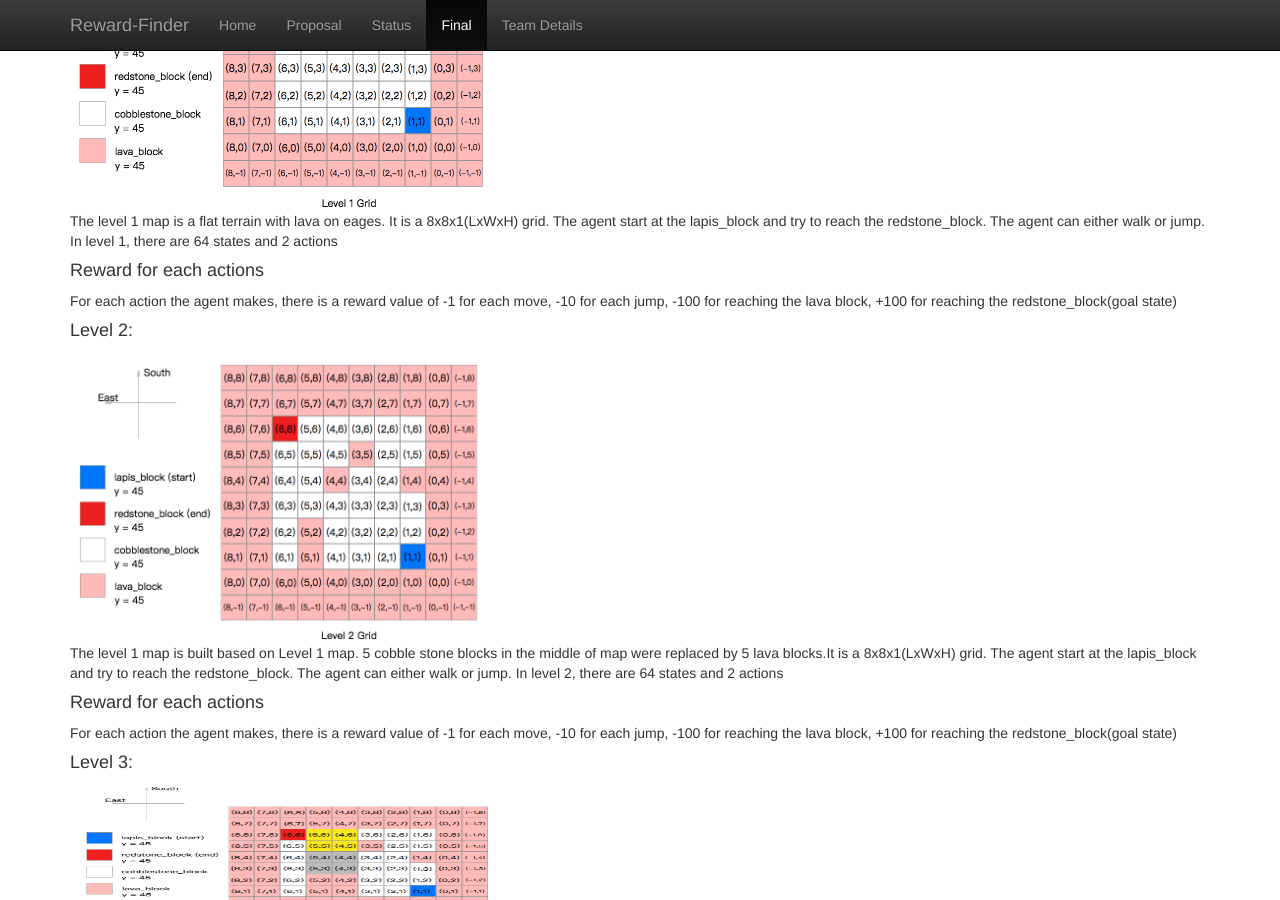
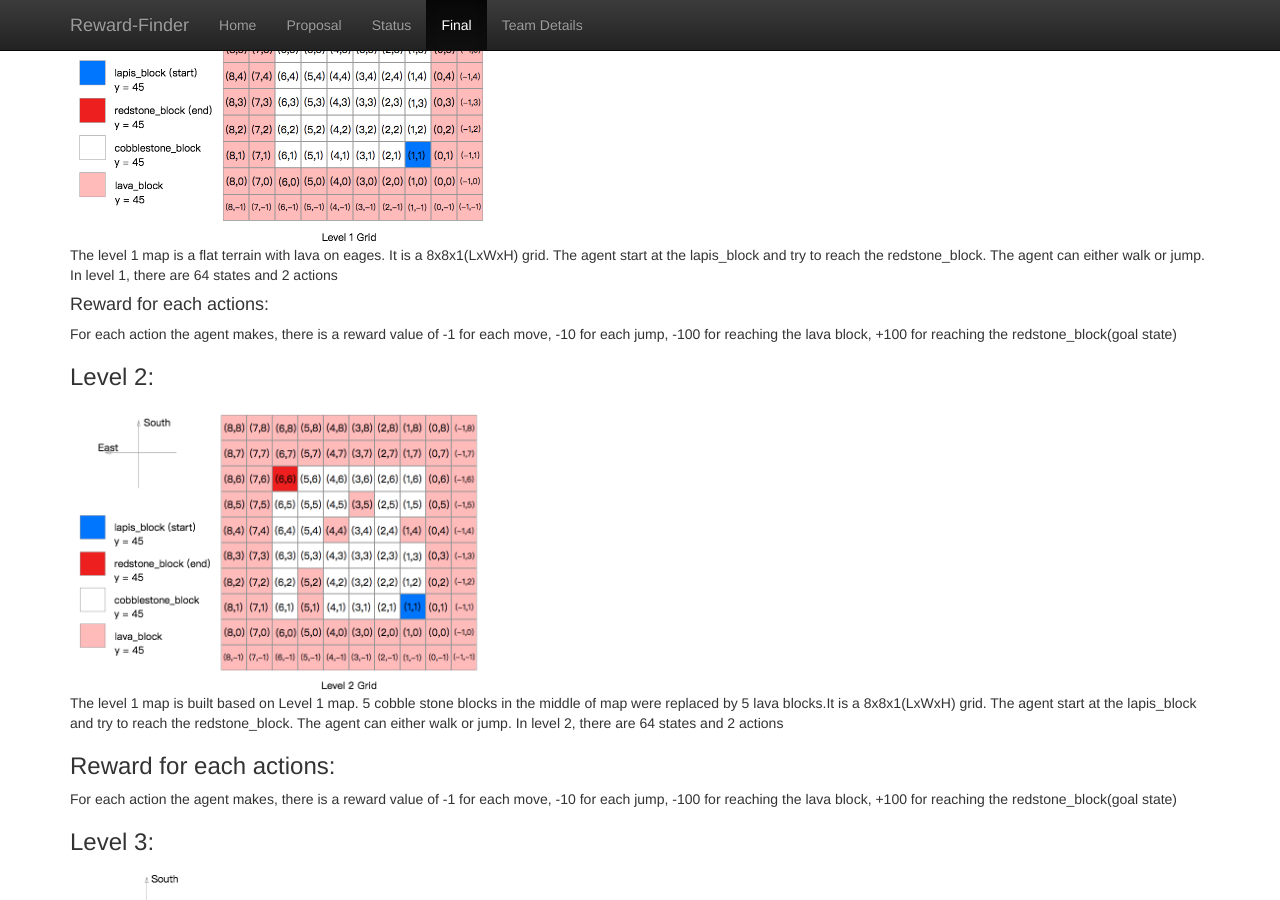
Before and after one commit to Moe202/CS175-Group-8, a Jekyll site: the page built from docs/final.md, in a window 1280 px wide and 900 px high, scrolled down 3305 px. Built offline with Jekyll 4.4.1, drawn with Linux system fonts in a browser that asks for light colours.

Commit message:
minor change on final report

```diff
--- a/docs/final.md
+++ b/docs/final.md
@@ -81,35 +81,35 @@
 
 ### Test Environment
 The figures show the grid layouts in two-dimensional. The figures specify the start and end blocks. Also，the figures show the terrian of mazes(the floor of the maze is cobblestone, block is built by glass\_blocks, hill is built by cobblestone\_blocks). The number in each grids represent the **(x,z)** value and each grids has an altitude value which is  **y**.
-#### Level 0:
+###  Level 0:
 <img src="images/level0gridf.png" title="grid" width="427" height="301" /> <br>
 The level 0 map is a flat terrain with lava on eages. There is a lava river blocks agent way to reach the goal state. It is a 8x8x1(LxWxH) grid. This level was used to show how changing the cost of jumping forces the agent to choose one path over the other. The first optimal path to the goal involves jumping over the lava to reach the goal block, whereas the second optimal path only includes walking.
 #### Reward for each actions for Agent 1:
 For each action the agent makes, there is a reward value of -1 for each move, -10 for each jump, -100 for reaching the lava block, +300 for reaching the redstone\_block(goal state).
 #### Reward for each actions for Agent 2:
-For each action the agent makes, there is a reward value of -1 for each move, -301 for each jump, -100 for reaching the lava block, +300 for reaching the redstone\_block(goal state)
+For each action the agent makes, there is a reward value of -1 for each move, -301 for each jump, -100 for reaching the lava block, +300 for reaching the redstone\_block(goal state)<br>
 
 Currently, we have three maps, each one is based on the previous one.
-#### Level 1:
+###  Level 1:
 <img src="images/level1gridf.png" title="grid" width="426" height="297" /> <br>
 The level 1 map is a flat terrain with lava on eages. It is a 8x8x1(LxWxH) grid. The agent start at the lapis\_block and try to reach the redstone\_block. The agent can either walk or jump. In level 1, there are 64 states and 2 actions
-#### Reward for each actions
-For each action the agent makes, there is a reward value of -1 for each move, -10 for each jump, -100 for reaching the lava block, +100 for reaching the redstone\_block(goal state)
-#### Level 2:
+#### Reward for each actions:
+For each action the agent makes, there is a reward value of -1 for each move, -10 for each jump, -100 for reaching the lava block, +100 for reaching the redstone\_block(goal state)<br>
+###  Level 2:
 <img src="images/level2gridf.png" title="grid" width="426" height="292" /> <br>
 The level 1 map is built based on Level 1 map. 5 cobble stone blocks in the middle of map were replaced by 5 lava blocks.It is a 8x8x1(LxWxH) grid. The agent start at the lapis\_block and try to reach the redstone\_block. The agent can either walk or jump. In level 2, there are 64 states and 2 actions
-#### Reward for each actions
-For each action the agent makes, there is a reward value of -1 for each move, -10 for each jump, -100 for reaching the lava block, +100 for reaching the redstone\_block(goal state)
-#### Level 3:
-<img src="images/level3gridf.png" title="grid" width="434" height="153" /> <br>
+### Reward for each actions:
+For each action the agent makes, there is a reward value of -1 for each move, -10 for each jump, -100 for reaching the lava block, +100 for reaching the redstone\_block(goal state)<br>
+### Level 3:
+<img src="images/level3gridf.png" title="grid" width="434" height="353" /> <br>
 Level 3 map was built based on level 2 map. A 2x2x2(LxWxH) glass block and a 2x2x1(LxWxH) cobble stone hill. Agent can jump over the cobble stone block(gold) but cannot jump over the glass block. The agent start at the lapis\_block and try to reach the redstone\_block. The agent can either walk or jump. In level 3, there are 64 states and 2 actions
 #### Reward for each actions
-For each action the agent makes, there is a reward value of -1 for each move, -10 for each jump, -100 for reaching the lava block, +100 for reaching the redstone\_block(goal state)
+For each action the agent makes, there is a reward value of -1 for each move, -10 for each jump, -100 for reaching the lava block, +100 for reaching the redstone\_block(goal state)<br>
 
-#### Level 4:
-<img src="images/level4gridf.png" title="grid" width="400" height="400" /> <br>
+### Level 4:
+<img src="images/level4gridf.png" title="grid" width="524" height="393" /> <br>
 The Level 4 map has the same concept as level 3 map but larger and more complex. It is a 11x11x3(LxWxH) grid. The first optimal path to the goal involves jumping over the lava to reach the goal block. In level 3, there are 121 states and 2 actions<br>
-<img src="images/level4gridfinal.png" title="level4grid" width="524" height="393" />
+
 #### Reward for each actions
 For each action the agent makes, there is a reward value of -1 for each move, -10 for each jump, -100 for reaching the lava block, +100 for reaching the redstone\_block(goal state)
 
@@ -123,7 +123,7 @@
 
 
 
-# 3.Evaluation
+## 3.Evaluation
 For **qualitative evaluation**, we evaluate our project by checking how well the agent can solve all 3 level mazes. We observe the agent when it is solving the maze to verify it works correctly. Also, we can check our agent by using the Cumulative Rewards Table.
 
 For **quantitative evaluation**, we plotted the reward values in a graph to see whether or not the reward found by the agent eventually converges near the optimal solution. We plotted the optimal solution as a dashed red line and the rewards found by the agent as a blue solid line.<br>
```
